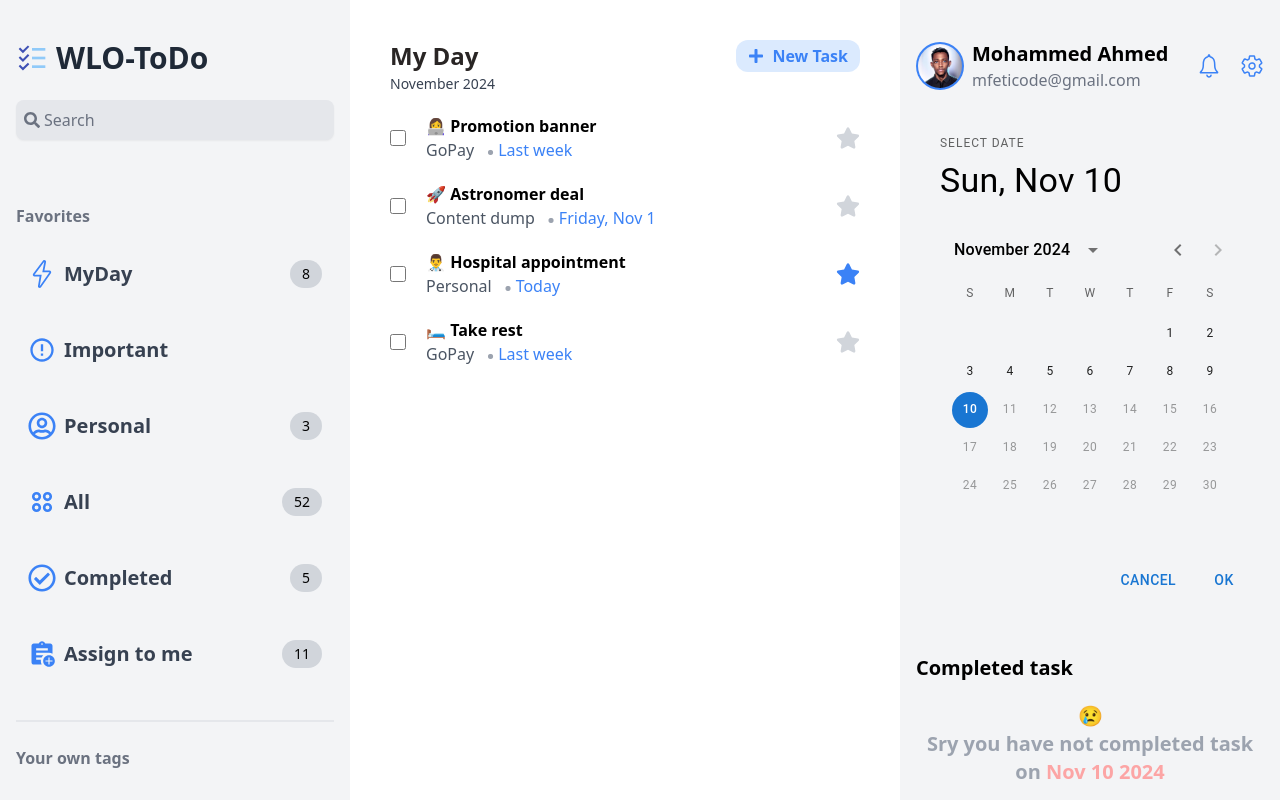
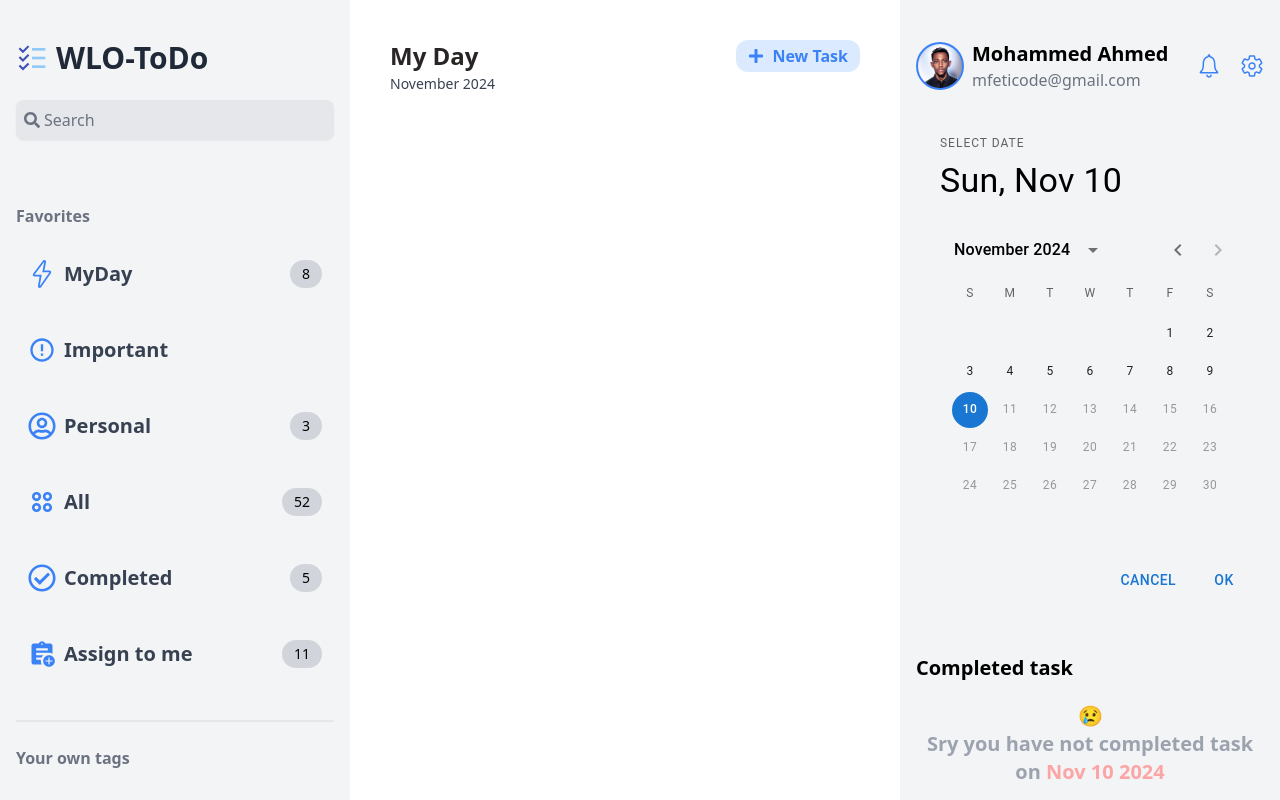
Before and after one commit to mfeti/WLO-ToDo, a React (Vite) app: page / in a window 1280 px wide. Shown: the top 800 px of the page. Built offline with nearby package versions, Linux system fonts and the light colour scheme.

Commit message:
make it persistence

```diff
--- a/src/App.jsx
+++ b/src/App.jsx
@@ -3,41 +3,41 @@ import { useEffect, useState } from "react";
 import "aos/dist/aos.css";
 import { Navbar, Main, Sidebar, NewTaskForm } from "./components";
 
-const tempTasks = [
-  {
-    id: "001",
-    title: "👩‍💻 Promotion banner",
-    tag: "GoPay",
-    createdAt: "Mon Nov 11 2024",
-    isCompleted: false,
-    isFavorite: false,
-  },
-  {
-    id: "002",
-    title: "🚀 Astronomer deal",
-    tag: "Content dump",
-    createdAt: "Mon Nov 1 2024",
-    isCompleted: false,
-    isFavorite: false,
-  },
-  {
-    id: "003",
-    title: "👨‍⚕️ Hospital appointment",
-    tag: "Personal",
-    createdAt: "Mon Nov 10 2024",
-    isCompleted: false,
-    isFavorite: true,
-  },
-  {
-    id: "004",
-    title: "🛏 Take rest",
-    tag: "GoPay",
-    createdAt: "Mon Nov 11 2024",
-    isCompleted: false,
-    isFavorite: false,
-    completedAt: "Nov 9 2024",
-  },
-];
+// const tempTasks = [
+//   {
+//     id: "001",
+//     title: "👩‍💻 Promotion banner",
+//     tag: "GoPay",
+//     createdAt: "Mon Nov 11 2024",
+//     isCompleted: false,
+//     isFavorite: false,
+//   },
+//   {
+//     id: "002",
+//     title: "🚀 Astronomer deal",
+//     tag: "Content dump",
+//     createdAt: "Mon Nov 1 2024",
+//     isCompleted: false,
+//     isFavorite: false,
+//   },
+//   {
+//     id: "003",
+//     title: "👨‍⚕️ Hospital appointment",
+//     tag: "Personal",
+//     createdAt: "Mon Nov 10 2024",
+//     isCompleted: false,
+//     isFavorite: true,
+//   },
+//   {
+//     id: "004",
+//     title: "🛏 Take rest",
+//     tag: "GoPay",
+//     createdAt: "Mon Nov 11 2024",
+//     isCompleted: false,
+//     isFavorite: false,
+//     completedAt: "Nov 9 2024",
+//   },
+// ];
 
 // const tempCompletedTasks = [
 //   {
@@ -73,8 +73,12 @@ export default function App() {
   const [isPopup, setIsPopup] = useState(false);
   const [isOpen, setIsOpen] = useState(false);
   const [isSideOpen, setIsSideOpen] = useState(false);
-  const [tasks, setTasks] = useState(tempTasks);
+  const [tasks, setTasks] = useState(
+    JSON.parse(localStorage.getItem("tasks")) || []
+  );
+
   const [completedTasks, setCompletedTasks] = useState([]);
+
   useEffect(function () {
     AOS.init({
       offset: 200,
@@ -85,6 +89,13 @@ export default function App() {
     AOS.refresh();
   }, []);
 
+  useEffect(
+    function () {
+      localStorage.setItem("tasks", JSON.stringify(tasks));
+    },
+    [tasks]
+  );
+
   const handleTaskCreate = () => {
     setIsPopup((prev) => !prev);
   };
@@ -92,6 +103,7 @@ export default function App() {
   const handleSidebar = () => {
     setIsOpen((prev) => !prev);
   };
+
   const handleNavbar = () => {
     setIsSideOpen((prev) => !prev);
   };
--- a/src/components/Main.jsx
+++ b/src/components/Main.jsx
@@ -21,7 +21,7 @@ function Main({
       className={`${
         isOpen || isSideOpen ? "blur-sm" : ""
       } w-full min-h-screen `}
-      onClick={isOpen ? handleSidebar : isSideOpen && handleNavbar}
+      onClick={isOpen ? handleSidebar : isSideOpen ? handleNavbar : undefined}
     >
       <div className="py-10 px-10">
         {/* if mobile responsive  */}
```
